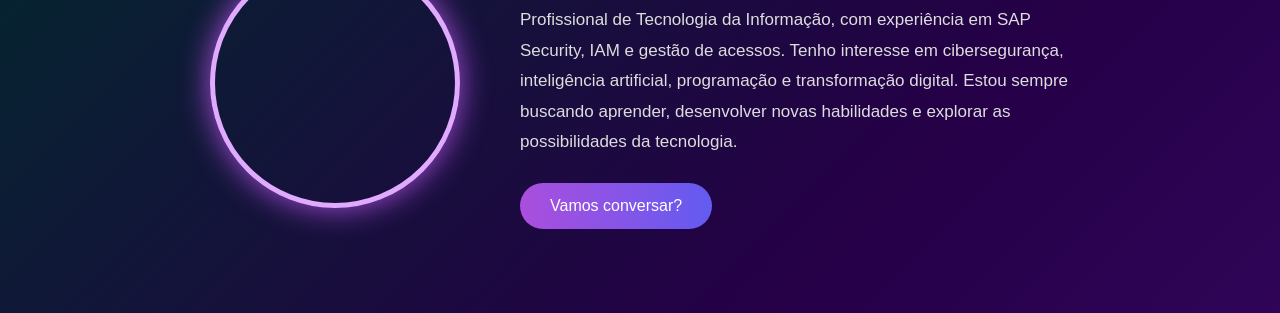
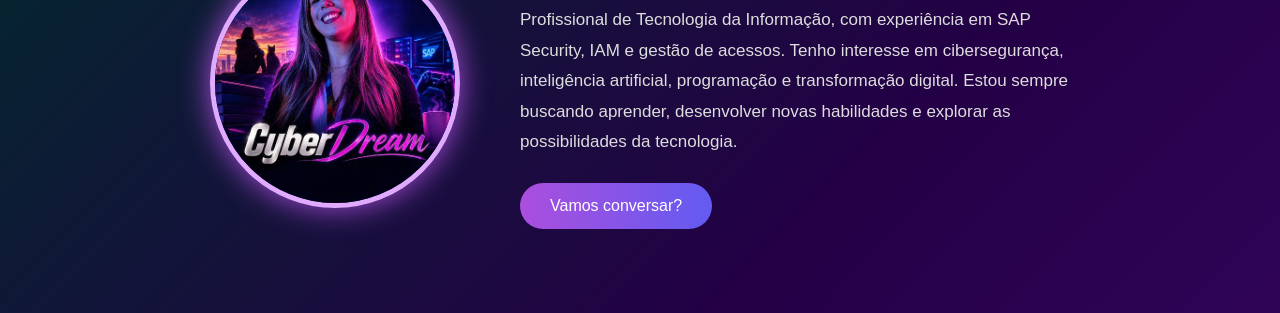
Before and after one commit to Morgana28/webmypage, a plain HTML site: page index.html in a window 1280 px wide. Shown: the part 211-524 px from the top of the page. Drawn offline with Linux system fonts and the light colour scheme.

```diff
--- a/index.html
+++ b/index.html
@@ -150,9 +150,9 @@
 
         <div class="apresentacao">
 
-    <img src="imagens/cyberdream.jpeg"
-         alt="Imagem CyberDream"
-         class="foto">
+ <img src="cyberdream.jpeg"
+     alt="Foto de Morgana"
+     class="foto">
 
 </div>
 
```
